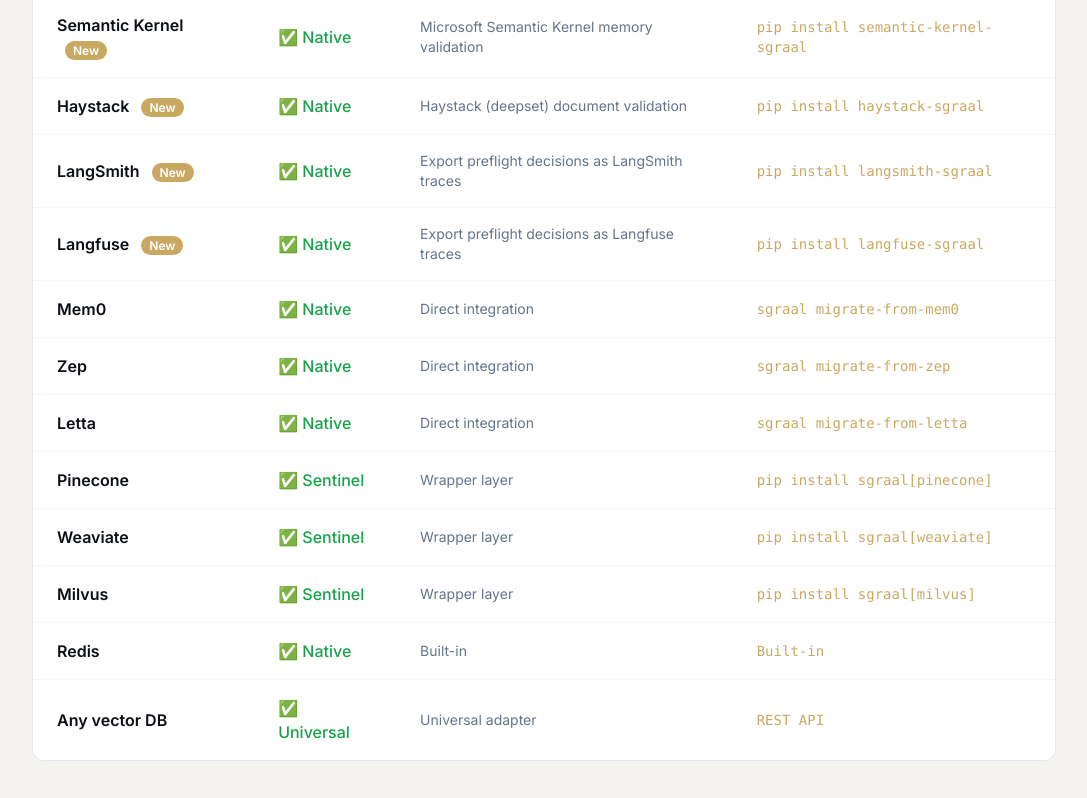
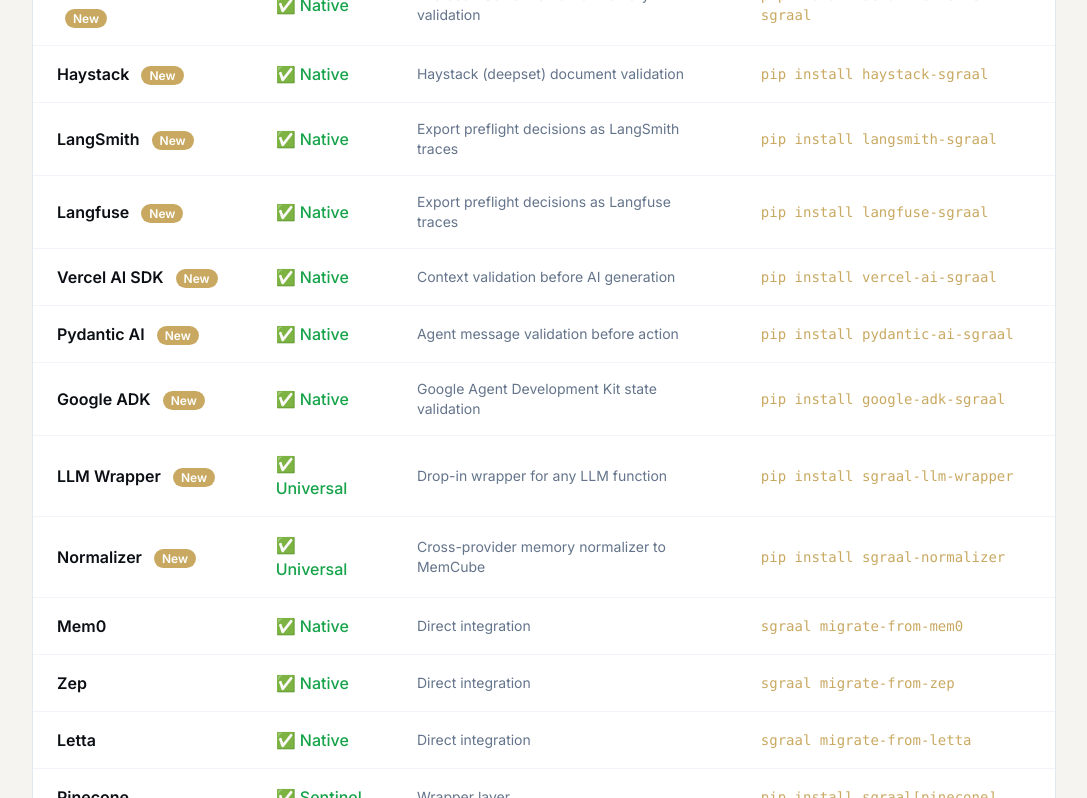
Before and after one commit to sgraal-ai/web-static, a plain HTML site: page compatibility.html in a window 1280 px wide. Shown: the part 1894-2692 px from the top of the page, without its empty margins (96-1183 px from the left). Drawn offline with nearby package versions, Linux system fonts and the light colour scheme.

Commit message:
feat: add 6 new SDK bridges to compatibility page

```diff
--- a/compatibility.html
+++ b/compatibility.html
@@ -51,7 +51,7 @@ th { text-align: left; }
   <div class="flex justify-center gap-6 mt-8 text-sm text-slate-500 flex-wrap">
     <span class="flex items-center gap-2"><span class="w-2 h-2 rounded-full bg-green-500 inline-block"></span>14 frameworks</span>
     <span class="flex items-center gap-2"><span class="w-2 h-2 rounded-full bg-green-500 inline-block"></span>7 memory stores</span>
-    <span class="flex items-center gap-2"><span class="w-2 h-2 rounded-full bg-green-500 inline-block"></span>13 SDKs</span>
+    <span class="flex items-center gap-2"><span class="w-2 h-2 rounded-full bg-green-500 inline-block"></span>19 SDKs</span>
     <span class="flex items-center gap-2"><span class="w-2 h-2 rounded-full bg-green-500 inline-block"></span>All tested on every release</span>
   </div>
 </div>
@@ -184,6 +184,11 @@ th { text-align: left; }
         <tr class="hover:bg-slate-50"><td class="px-6 py-4 font-semibold">Haystack <span class="bg-[#c9a962] text-white text-xs font-bold px-2 py-0.5 rounded-full ml-2">New</span></td><td class="px-6 py-4 text-green-600 font-medium">✅ Native</td><td class="px-6 py-4 text-slate-500 text-sm">Haystack (deepset) document validation</td><td class="px-6 py-4 font-mono text-sm text-[#c9a962]">pip install haystack-sgraal</td></tr>
         <tr class="hover:bg-slate-50"><td class="px-6 py-4 font-semibold">LangSmith <span class="bg-[#c9a962] text-white text-xs font-bold px-2 py-0.5 rounded-full ml-2">New</span></td><td class="px-6 py-4 text-green-600 font-medium">✅ Native</td><td class="px-6 py-4 text-slate-500 text-sm">Export preflight decisions as LangSmith traces</td><td class="px-6 py-4 font-mono text-sm text-[#c9a962]">pip install langsmith-sgraal</td></tr>
         <tr class="hover:bg-slate-50"><td class="px-6 py-4 font-semibold">Langfuse <span class="bg-[#c9a962] text-white text-xs font-bold px-2 py-0.5 rounded-full ml-2">New</span></td><td class="px-6 py-4 text-green-600 font-medium">✅ Native</td><td class="px-6 py-4 text-slate-500 text-sm">Export preflight decisions as Langfuse traces</td><td class="px-6 py-4 font-mono text-sm text-[#c9a962]">pip install langfuse-sgraal</td></tr>
+        <tr class="hover:bg-slate-50"><td class="px-6 py-4 font-semibold">Vercel AI SDK <span class="bg-[#c9a962] text-white text-xs font-bold px-2 py-0.5 rounded-full ml-2">New</span></td><td class="px-6 py-4 text-green-600 font-medium">✅ Native</td><td class="px-6 py-4 text-slate-500 text-sm">Context validation before AI generation</td><td class="px-6 py-4 font-mono text-sm text-[#c9a962]">pip install vercel-ai-sgraal</td></tr>
+        <tr class="hover:bg-slate-50"><td class="px-6 py-4 font-semibold">Pydantic AI <span class="bg-[#c9a962] text-white text-xs font-bold px-2 py-0.5 rounded-full ml-2">New</span></td><td class="px-6 py-4 text-green-600 font-medium">✅ Native</td><td class="px-6 py-4 text-slate-500 text-sm">Agent message validation before action</td><td class="px-6 py-4 font-mono text-sm text-[#c9a962]">pip install pydantic-ai-sgraal</td></tr>
+        <tr class="hover:bg-slate-50"><td class="px-6 py-4 font-semibold">Google ADK <span class="bg-[#c9a962] text-white text-xs font-bold px-2 py-0.5 rounded-full ml-2">New</span></td><td class="px-6 py-4 text-green-600 font-medium">✅ Native</td><td class="px-6 py-4 text-slate-500 text-sm">Google Agent Development Kit state validation</td><td class="px-6 py-4 font-mono text-sm text-[#c9a962]">pip install google-adk-sgraal</td></tr>
+        <tr class="hover:bg-slate-50"><td class="px-6 py-4 font-semibold">LLM Wrapper <span class="bg-[#c9a962] text-white text-xs font-bold px-2 py-0.5 rounded-full ml-2">New</span></td><td class="px-6 py-4 text-green-600 font-medium">✅ Universal</td><td class="px-6 py-4 text-slate-500 text-sm">Drop-in wrapper for any LLM function</td><td class="px-6 py-4 font-mono text-sm text-[#c9a962]">pip install sgraal-llm-wrapper</td></tr>
+        <tr class="hover:bg-slate-50"><td class="px-6 py-4 font-semibold">Normalizer <span class="bg-[#c9a962] text-white text-xs font-bold px-2 py-0.5 rounded-full ml-2">New</span></td><td class="px-6 py-4 text-green-600 font-medium">✅ Universal</td><td class="px-6 py-4 text-slate-500 text-sm">Cross-provider memory normalizer to MemCube</td><td class="px-6 py-4 font-mono text-sm text-[#c9a962]">pip install sgraal-normalizer</td></tr>
         <tr class="hover:bg-slate-50"><td class="px-6 py-4 font-semibold">Mem0</td><td class="px-6 py-4 text-green-600 font-medium">✅ Native</td><td class="px-6 py-4 text-slate-500 text-sm">Direct integration</td><td class="px-6 py-4 font-mono text-sm text-[#c9a962]">sgraal migrate-from-mem0</td></tr>
         <tr class="hover:bg-slate-50"><td class="px-6 py-4 font-semibold">Zep</td><td class="px-6 py-4 text-green-600 font-medium">✅ Native</td><td class="px-6 py-4 text-slate-500 text-sm">Direct integration</td><td class="px-6 py-4 font-mono text-sm text-[#c9a962]">sgraal migrate-from-zep</td></tr>
         <tr class="hover:bg-slate-50"><td class="px-6 py-4 font-semibold">Letta</td><td class="px-6 py-4 text-green-600 font-medium">✅ Native</td><td class="px-6 py-4 text-slate-500 text-sm">Direct integration</td><td class="px-6 py-4 font-mono text-sm text-[#c9a962]">sgraal migrate-from-letta</td></tr>
```
